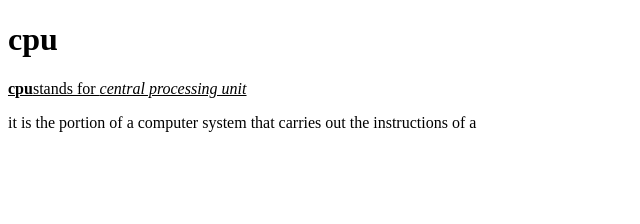
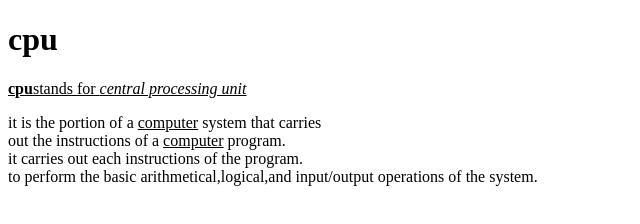
Before and after one commit to iamneo-production/cdbdbbbdaffbcdcadaeccdfffebaeceaec, a website: page public/index.html in a window 1280 px wide. Shown: the whole page, without its empty margins (0-640 px from the left). Drawn offline with Linux system fonts and the light colour scheme.

Commit message:
Backup Commit

```diff
--- a/public/index.html
+++ b/public/index.html
@@ -10,6 +10,9 @@
 <body>
 <h1>cpu</h1>
   <p><u><b>cpu</b>stands for <i>central processing unit</i></u></p>
-  it is the portion of a computer system that carries out the instructions of a <ucomputer program progream
+  it is the portion of a <u>computer</u> system that carries<br>
+   out the instructions of a <u>computer</u> program.<br>
+   it carries out each instructions of the program.<br>
+   to perform the basic arithmetical,logical,and input/output operations of the system.<br>
 </body>
 </html>
```
